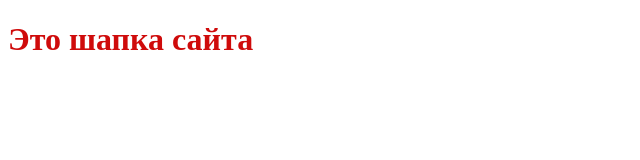
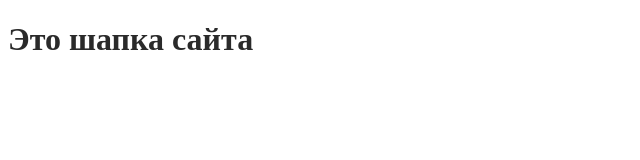
Before and after one commit to AnastasiyaSeroshtan/testwork, a plain HTML site: page index.html in a window 1280 px wide. Shown: the whole page, without its empty margins (0-640 px from the left). Drawn offline with Linux system fonts and the light colour scheme.

Commit message:
Изменила цвет шапки

```diff
--- a/css/styles.css
+++ b/css/styles.css
@@ -1,4 +1,4 @@
 body {
   background-color: #fff;
-  color: rgb(207, 11, 11);
+  color: #2a2a2a;
 }
```
